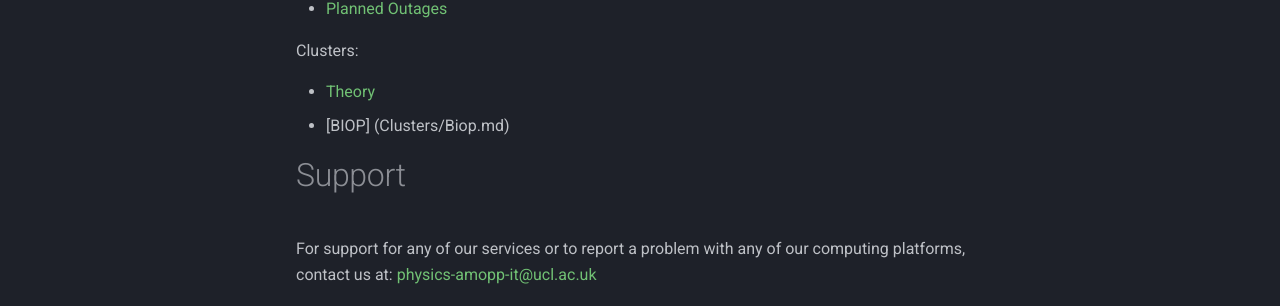
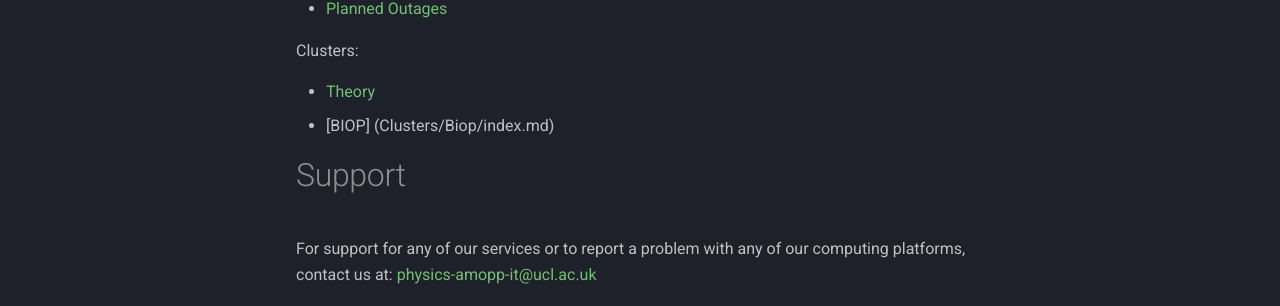
Before and after one commit to AMOPPadmin/docs, an MkDocs documentation site: the page built from docs/index.md, in a window 1280 px wide. Shown: the part 468-774 px from the top of the page. Built offline with MkDocs 1.6.1 and Material for MkDocs 9.7.7, drawn with Linux system fonts in a browser that asks for light colours.

Commit message:
WIqSSnzJ

```diff
--- a/docs/index.md
+++ b/docs/index.md
@@ -14,8 +14,8 @@
 
 Clusters:
 
-- [Theory](Clusters/Theory.md)
-- [BIOP] (Clusters/Biop.md)
+- [Theory](Clusters/Theory/index.md)
+- [BIOP] (Clusters/Biop/index.md)
 
 # Support
 
```
